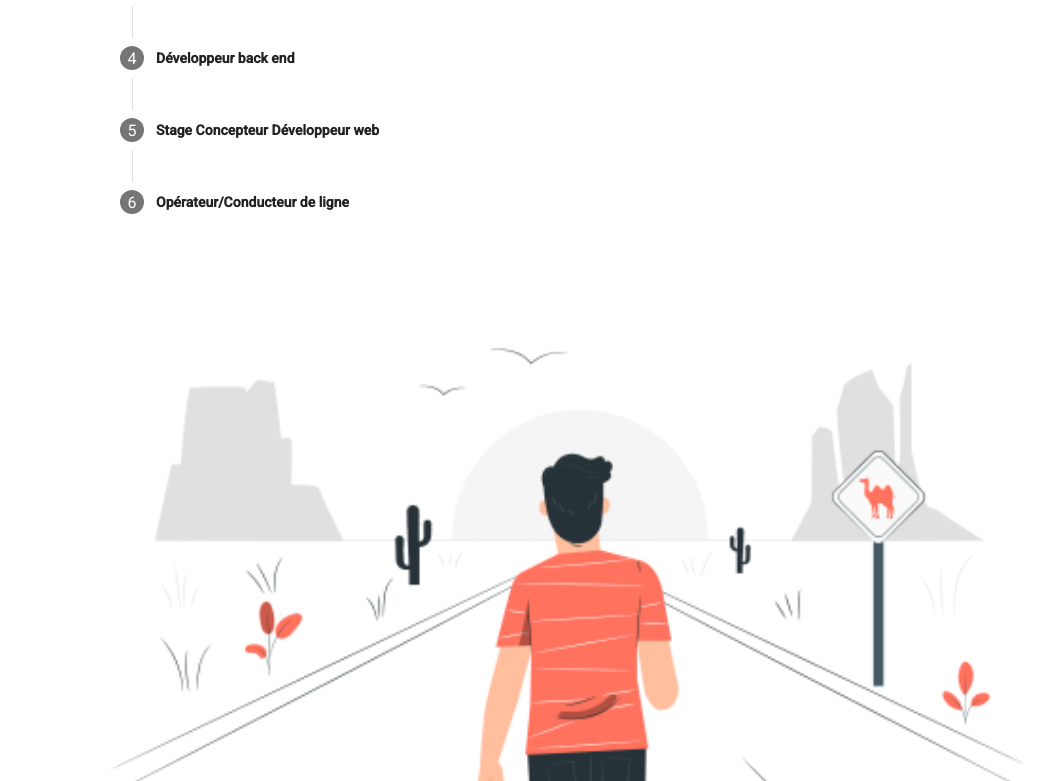
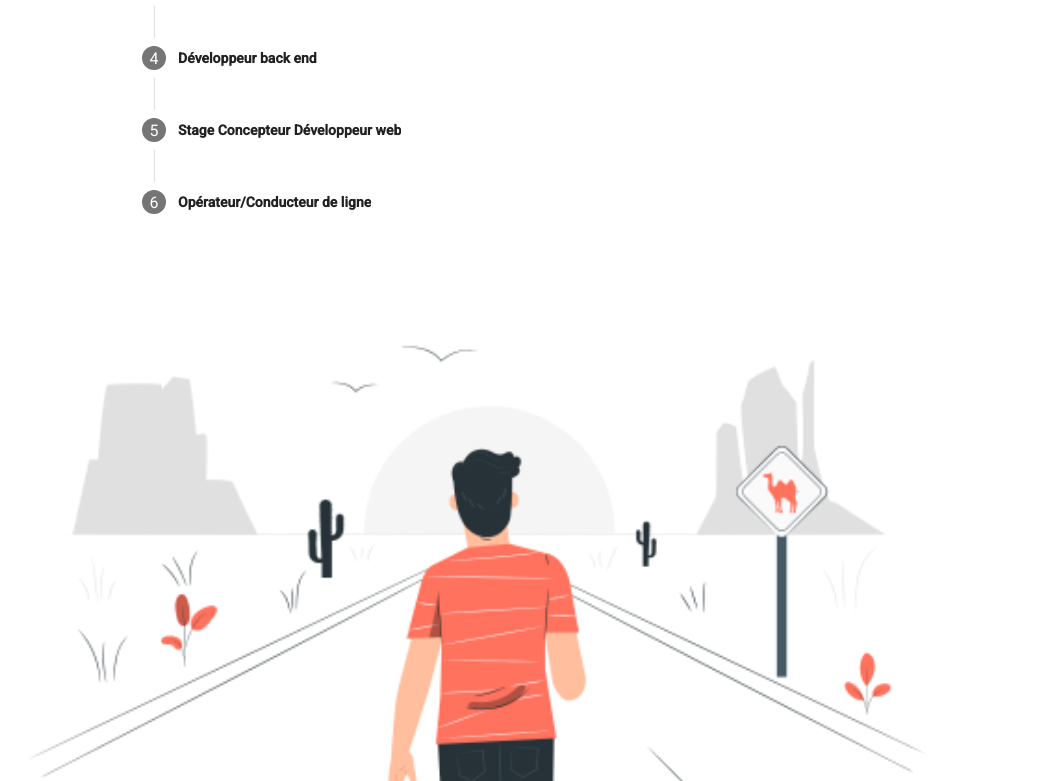
Before and after one commit to TommyV86/portfolio, an Angular app: page / in a window 1280 px wide. Shown: the part 1824-2605 px from the top of the page, without its empty margins (32-1083 px from the left). Built offline with nearby package versions, Linux system fonts and the light colour scheme.

Commit message:
réajustement de la position des éléments de la nav bar, des images et textes lorsque l'écran a une largeur inférieur à 1550px

```diff
--- a/src/app/component/header/header.component.scss
+++ b/src/app/component/header/header.component.scss
@@ -36,7 +36,7 @@ a:active {
 }
 
 .block-nav{
-    margin-left: 45%;
+    margin-left: 57.5%;
 }
 
 .links-nav{
@@ -45,6 +45,12 @@ a:active {
 
 .menu-icon{
     visibility: hidden;
+}
+
+@media (max-width: 1550px) {
+    .block-nav{
+        margin-left: 46.5%;
+    }
 }
 
 @media (max-width: 1440px) {
--- a/src/app/component/main-page/main-page.component.scss
+++ b/src/app/component/main-page/main-page.component.scss
@@ -72,8 +72,16 @@
     margin: 5%;
 }
 
+.block-parcours{
+    margin-left: 2%;
+}
+
+.parcours-logo{
+    margin-left: -10%;
+}
+
 .skills-logo{
-    margin-left: 5%;
+    margin-left: 17%;
     margin-right: 5%;
 }
 
@@ -81,7 +89,7 @@
 .container-border{
     border-radius: 10px;
     border: 0.1px solid rgb(218, 218, 218);
-    margin-left: 5%;
+    margin-left: 7%;
 }
 
 
@@ -96,6 +104,14 @@
 
 .btn{
     border: 1px solid rgb(180, 180, 180);
+}
+
+@media (max-width: 1550px) {
+
+    .skills-logo, .container-border{
+        margin-left: 5%;
+    }
+
 }
 
 @media (max-width: 1440px) {
```
